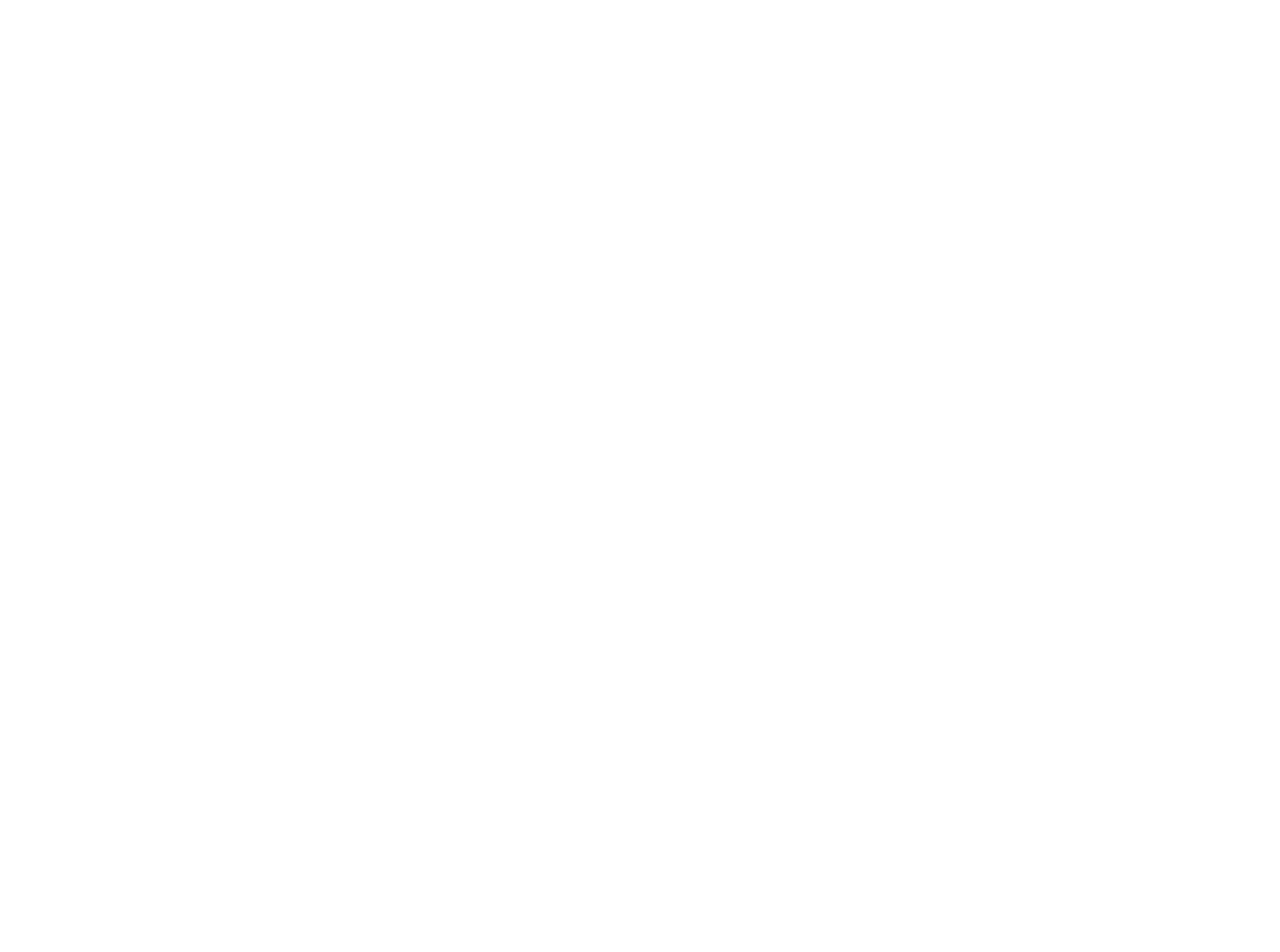
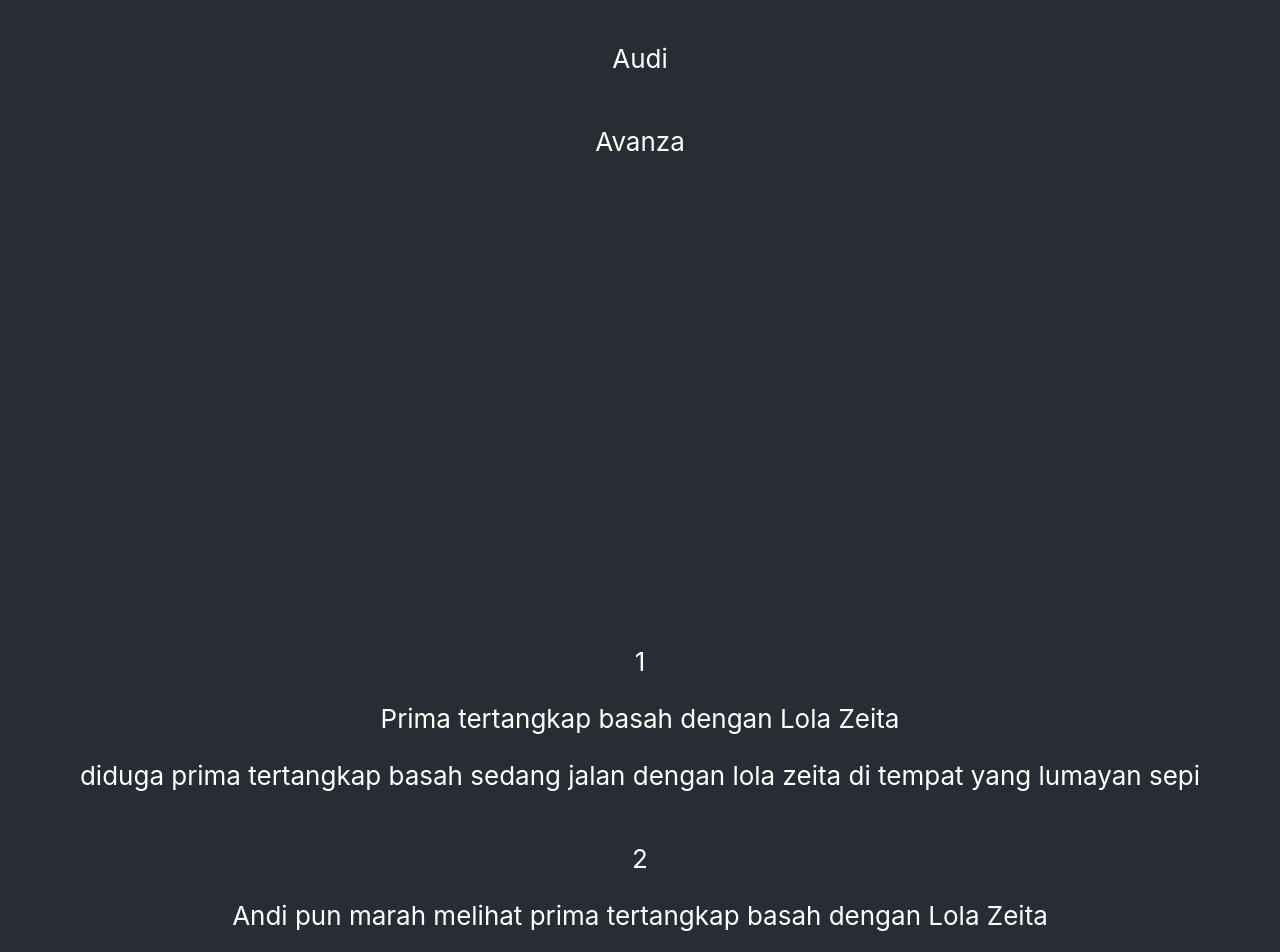
Before and after one commit to DumbwaysDotId/Batch17-Day1, a React (Create React App) app: page / in a window 1280 px wide. Shown: the part 3240-4192 px from the top of the page. Before the commit the page ends 2857 px from the top, so only its background shows below. Built offline with nearby package versions, Linux system fonts and the light colour scheme.

Commit message:
List Array & Object

```diff
--- a/src/App.js
+++ b/src/App.js
@@ -8,6 +8,8 @@ import ListProps from './Pages/ListProps';
 import Increment from './Pages/Increment';
 import Todos from './Pages/Todos';
 import Internal from './Pages/Internal';
+import ListArray from './Pages/listArray';
+import ListObject from './Pages/listObject';
 
 // class App extends Component{
 //   render(){
@@ -30,6 +32,8 @@ function PrivatePage(){
       <Increment />
       <Todos />
       <Internal />
+      <ListArray />
+      <ListObject />
       {/* <Test /> */}
     </div>
   )
--- /dev/null
+++ b/src/Pages/listArray.jsx
@@ -0,0 +1,14 @@
+import React, {Component} from 'react'
+
+class ListArray extends Component{
+    render(){
+        const cars = ["Lambhorghini", "Mercedes-Benz", "Audi", "Avanza"]
+        return(
+        <div className="App-header">
+            {cars.map((car, index) => (<p key={index}>{car}</p>))}
+        </div>
+        )
+    }
+}
+
+export default ListArray
--- /dev/null
+++ b/src/Pages/listObject.jsx
@@ -0,0 +1,22 @@
+import React, {Component} from 'react'
+
+class ListObject extends Component{
+    render(){
+        const posts = [
+            {id: 1, title: "Prima tertangkap basah dengan Lola Zeita", content: "diduga prima tertangkap basah sedang jalan dengan lola zeita di tempat yang lumayan sepi"},
+
+            {id: 2, title: "Andi pun marah melihat prima tertangkap basah dengan Lola Zeita", content: "Andi merasa di selingkuhi oleh lola zeita"}
+        ]
+        return(
+        <div className="App-header">
+            {posts.map((post) => (<div key={post.id}>
+                <p>{post.id}</p>
+                <p>{post.title}</p>
+                <p>{post.content}</p>
+            </div>))}
+        </div>
+        )
+    }
+}
+
+export default ListObject
```
